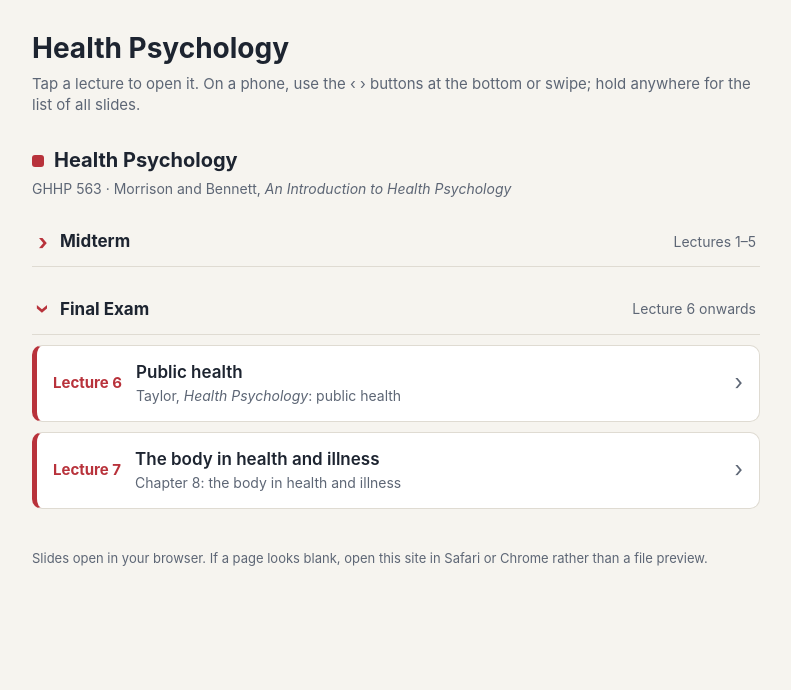
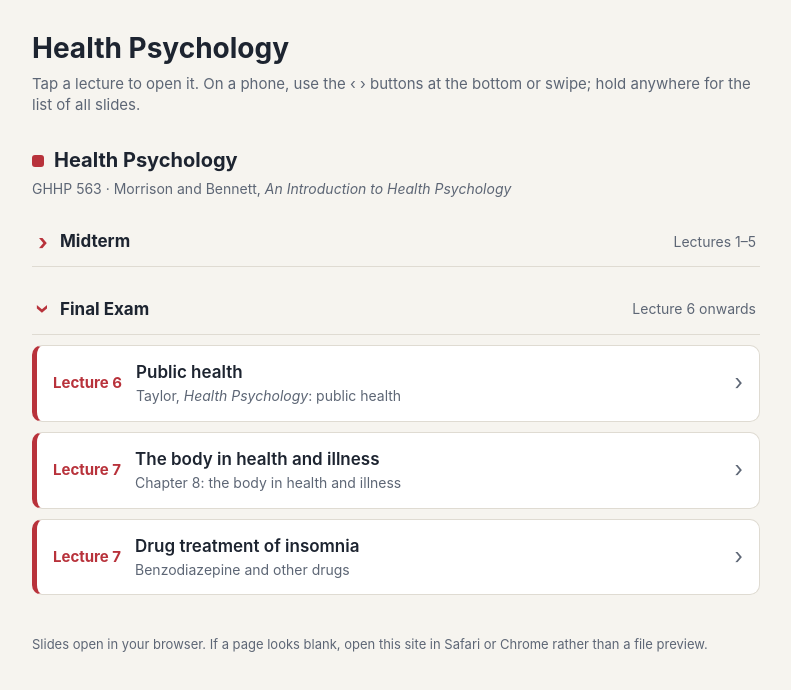
Before and after one commit to qzemad/GHHP563, a plain HTML site: page index.html in a window 1280 px wide. Shown: the whole page, without its empty margins (244-1035 px from the left). Drawn offline with Linux system fonts and the light colour scheme.

Commit message:
Update index.html

```diff
--- a/index.html
+++ b/index.html
@@ -103,6 +103,12 @@
         <span class="ttl">The body in health and illness<span class="sub">Chapter 8: the body in health and illness</span></span>
         <span class="go">›</span>
       </a>
+
+       <a class="lec" href="hp-lecture8.html">
+        <span class="num">Lecture 7</span>
+        <span class="ttl">Drug treatment of insomnia<span class="sub">Benzodiazepine and other drugs</span></span>
+        <span class="go">›</span>
+      </a>
       <!-- paste the next Health Psychology lecture here -->
     </details>
   </section>
```
